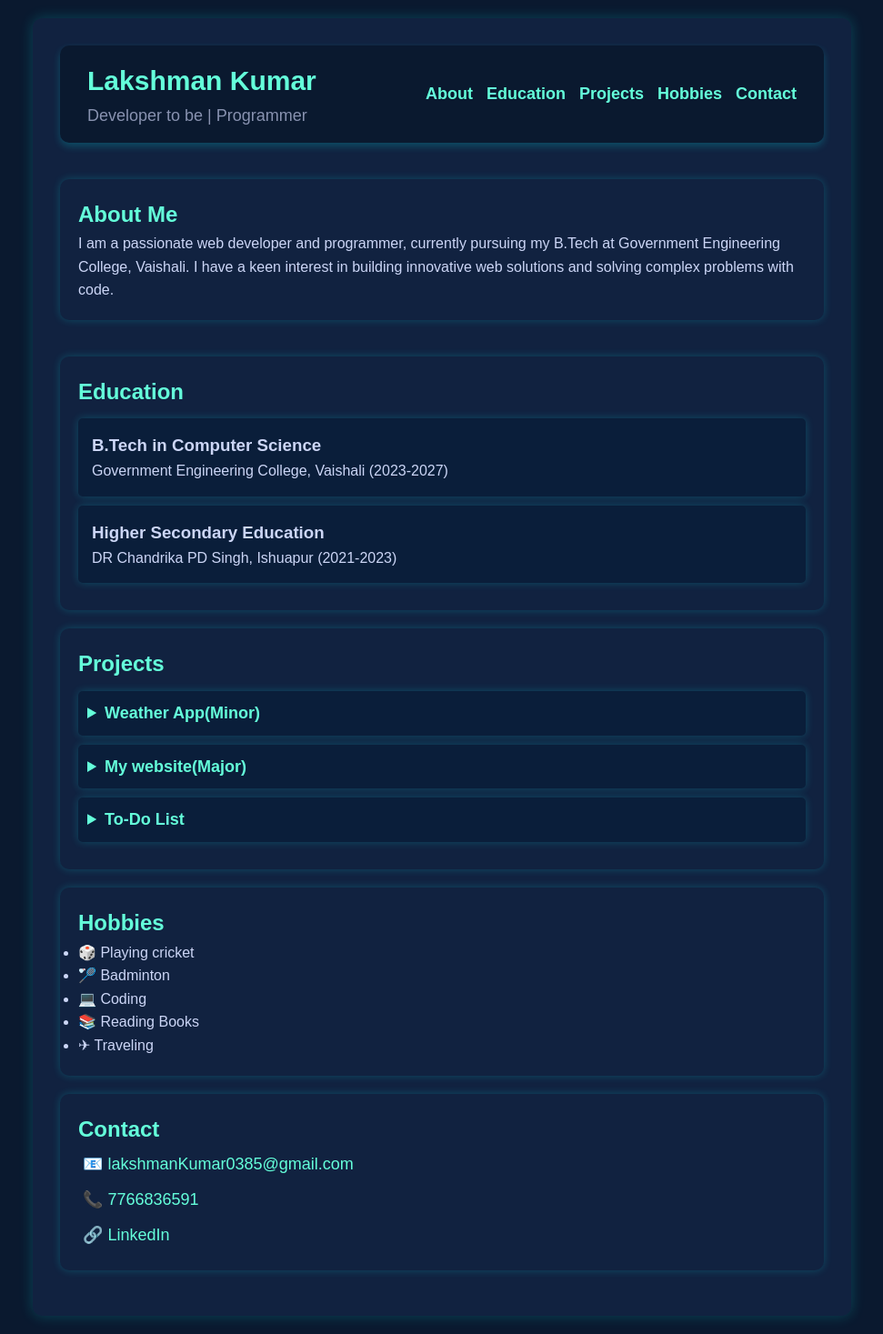
After one commit to lakshman778180/full-Stack-mearn-Assignment, a PHP site: the page made by CSS Folder/Resume/myresume.html in a window 1280 px wide. The commit adds this page. Shown: the whole page at 91% size, without its empty margins (154-1125 px from the left). Run offline with PHP 8.4, Linux system fonts and the light colour scheme.

Commit message:
summit apps

```diff
--- /dev/null
+++ b/CSS Folder/Resume/myresume.html
@@ -0,0 +1,236 @@
+<!DOCTYPE html>
+<html lang="en">
+  <head>
+    <meta charset="UTF-8" />
+    <meta name="viewport" content="width=device-width, initial-scale=1.0" />
+    <title>Lakshman Kumar - Portfolio</title>
+    <style>
+      * {
+        margin: 0;
+        padding: 0;
+        box-sizing: border-box;
+        font-family: 'Poppins', sans-serif;
+      }
+
+      body {
+        background-color: #0a192f;
+        color: #ccd6f6;
+        line-height: 1.6;
+        padding: 20px;
+      }
+
+      .container {
+        max-width: 900px;
+        margin: auto;
+        background: #112240;
+        padding: 30px;
+        border-radius: 10px;
+        box-shadow: 0 0 15px rgba(0, 255, 255, 0.2);
+      }
+
+      .nav-items {
+        display: flex;
+        justify-content: space-between;
+        align-items: center;
+        padding: 15px 30px;
+        background-color: #0a192f;
+        box-shadow: 0px 4px 8px rgba(0, 255, 255, 0.2);
+        border-radius: 10px;
+        flex-wrap: wrap;
+      }
+
+      .name {
+        font-size: 30px;
+        font-weight: 700;
+        color: #64ffda;
+      }
+
+      .caption {
+        font-size: 18px;
+        color: #8892b0;
+      }
+
+      nav {
+        display: flex;
+        flex-wrap: wrap;
+        gap: 15px;
+      }
+
+      nav a {
+        text-decoration: none;
+        color: #64ffda;
+        font-size: 18px;
+        font-weight: 600;
+        transition: color 0.3s;
+      }
+
+      nav a:hover {
+        color: #ffffff;
+      }
+
+      .about-section {
+        display: flex;
+        align-items: center;
+        gap: 20px;
+        margin: 20px 0;
+        flex-wrap: wrap;
+      }
+
+      .profile img {
+        width: 150px;
+        height: 150px;
+        border-radius: 50%;
+        border: 4px solid #64ffda;
+      }
+
+      .box {
+        background: #112240;
+        padding: 20px;
+        margin: 20px 0;
+        border-radius: 10px;
+        box-shadow: 0 0 10px rgba(0, 255, 255, 0.2);
+      }
+
+      h2 {
+        color: #64ffda;
+      }
+
+      .timeline-item {
+        background: #0a1e3a;
+        padding: 15px;
+        margin: 10px 0;
+        border-radius: 5px;
+        box-shadow: 0 0 10px rgba(0, 255, 255, 0.2);
+      }
+
+      details {
+        background: #0a1e3a;
+        padding: 10px;
+        border-radius: 5px;
+        box-shadow: 0 0 10px rgba(0, 255, 255, 0.2);
+        margin: 10px 0;
+      }
+
+      details summary {
+        font-size: 18px;
+        font-weight: bold;
+        cursor: pointer;
+        color: #64ffda;
+      }
+
+      iframe {
+        width: 100%;
+        height: 250px;
+        border: none;
+        margin-top: 10px;
+      }
+
+      .contact a {
+        display: block;
+        color: #64ffda;
+        font-size: 18px;
+        text-decoration: none;
+        padding: 5px;
+      }
+
+      .contact a:hover {
+        color: #ffffff;
+      }
+
+      @media (max-width: 768px) {
+        .nav-items {
+          flex-direction: column;
+          text-align: center;
+        }
+
+        nav {
+          flex-direction: column;
+          align-items: center;
+        }
+
+        .about-section {
+          flex-direction: column;
+          text-align: center;
+        }
+
+        .profile img {
+          width: 120px;
+          height: 120px;
+        }
+      }
+    </style>
+  </head>
+  <body>
+    <div class="container">
+      <div class="nav-items">
+        <div>
+          <div class="name">Lakshman Kumar</div>
+          <div class="caption">Developer to be | Programmer</div>
+        </div>
+        <nav>
+          <a href="#about">About</a>
+          <a href="#education">Education</a>
+          <a href="#projects">Projects</a>
+          <a href="#hobbies">Hobbies</a>
+          <a href="#contact">Contact</a>
+        </nav>
+      </div>
+
+      <div class="about-section" id="about">
+        <div class="box">
+          <h2>About Me</h2>
+          <p>I am a passionate web developer and programmer, currently pursuing my B.Tech at Government Engineering College, Vaishali. I have a keen interest in building innovative web solutions and solving complex problems with code.</p>
+        </div>
+      </div>
+
+      <div class="box" id="education">
+        <h2>Education</h2>
+        <div class="timeline-item">
+          <h3>B.Tech in Computer Science</h3>
+          <span>Government Engineering College, Vaishali (2023-2027)</span>
+        </div>
+        <div class="timeline-item">
+          <h3>Higher Secondary Education</h3>
+          <span>DR Chandrika PD Singh, Ishuapur (2021-2023)</span>
+        </div>
+      </div>
+
+      <div class="box" id="projects">
+        <h2>Projects</h2>
+        <details>
+          <summary>Weather App(Minor)</summary>
+          <p>A simple web app to fetch and display real-time weather data.</p>
+          <iframe src=""></iframe>
+        </details>
+        <details>
+          <summary>My website(Major)</summary>
+          <p>This website works the project of university works using tailwind.</p>
+          <iframe src=""></iframe>
+        </details>
+        <details>
+          <summary>To-Do List</summary>
+          <p>A task management app with local storage support.</p>
+          <iframe src=""></iframe>
+        </details>
+      </div>
+
+      <div class="box" id="hobbies">
+        <h2>Hobbies</h2>
+        <ul>
+          <li>🎲 Playing cricket</li>
+          <li>🏸 Badminton</li>
+          <li>💻 Coding</li>
+          <li>📚 Reading Books</li>
+          <li>✈ Traveling</li>
+        </ul>
+      </div>
+
+      <div class="box contact" id="contact">
+        <h2>Contact</h2>
+        <a href="mailto:lakshmanKumar0385@gmail.com">📧 lakshmanKumar0385@gmail.com</a>
+        <a href="tel:+917781804958">📞 7766836591</a>
+        <a href="https://www.linkedin.com/in/lakshman-kumar">🔗 LinkedIn</a>
+      </div>
+    </div>
+  </body>
+</html>
--- a/JS Folder/Todoapp/ScriptLocalStorage.js
+++ b/JS Folder/Todoapp/ScriptLocalStorage.js
@@ -21,7 +21,7 @@ document.addEventListener("DOMContentLoaded", () => {
   // Add Task to the DOM
   const addTaskToDOM = (taskText, completed = false) => {
       const li = document.createElement("li");
-      li.innerHTML = `${taskText} <button class="delete">❌</button>`;
+      li.innerHTML = `${taskText} <button class="delete">✖</button>`;
 
       if (completed) li.classList.add("completed");
 
--- a/JS Folder/Todoapp/Style.css
+++ b/JS Folder/Todoapp/Style.css
@@ -8,7 +8,6 @@
   border: 2px solid whitesmoke;
   padding: 15px;
   width: 300px;
-  height: 200px;
   margin-right: 80px;
   color: wheat;
 
```
Also changed, not shown: JS Folder/Todoapp/Todo.html (+2 -5 lines), JS Folder/Weather App/Weather .html (added, +105 -0 lines), JS Folder/js.html (+12 -0 lines), CSS Folder/Resume/portfilo photo.jpg (added).
